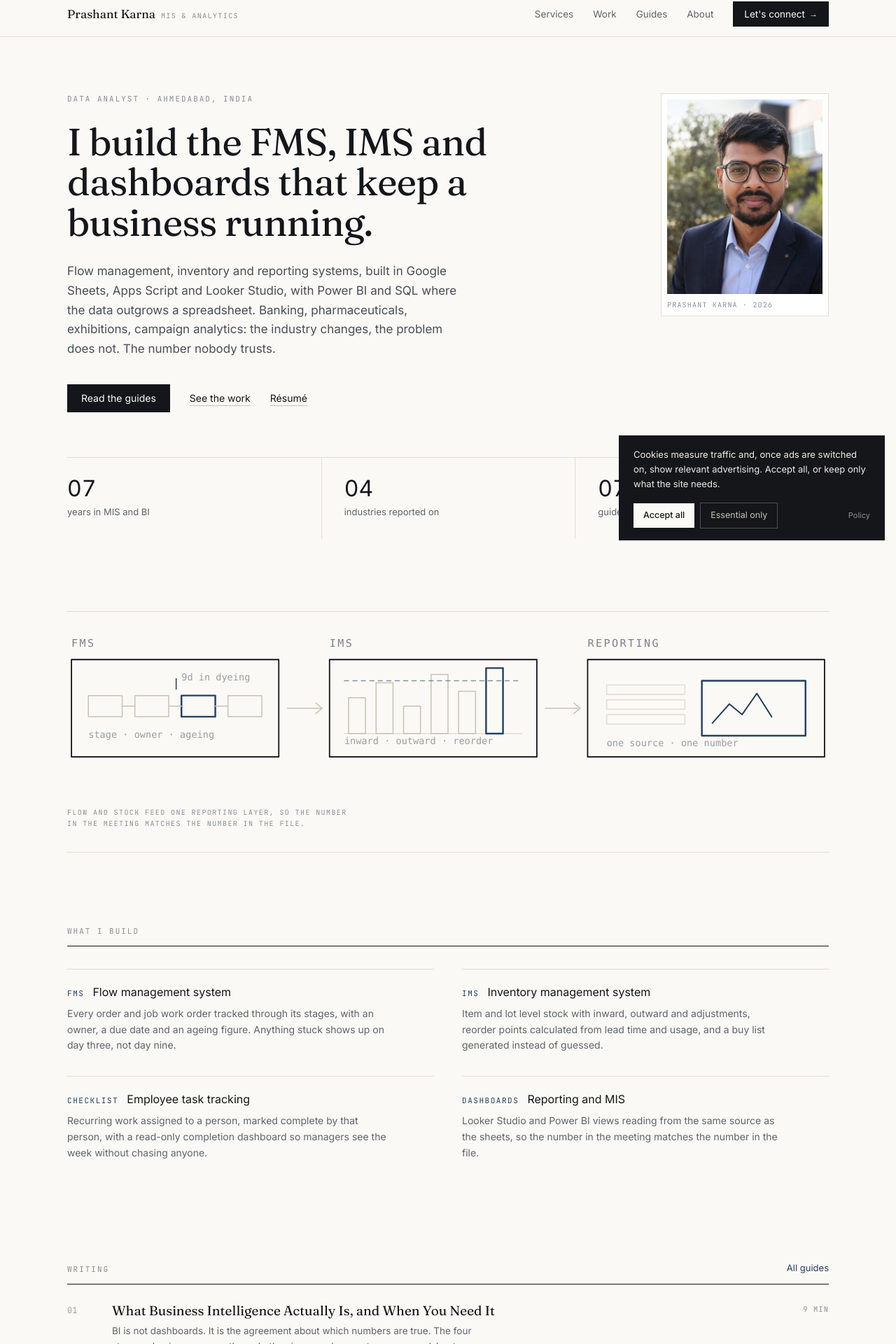
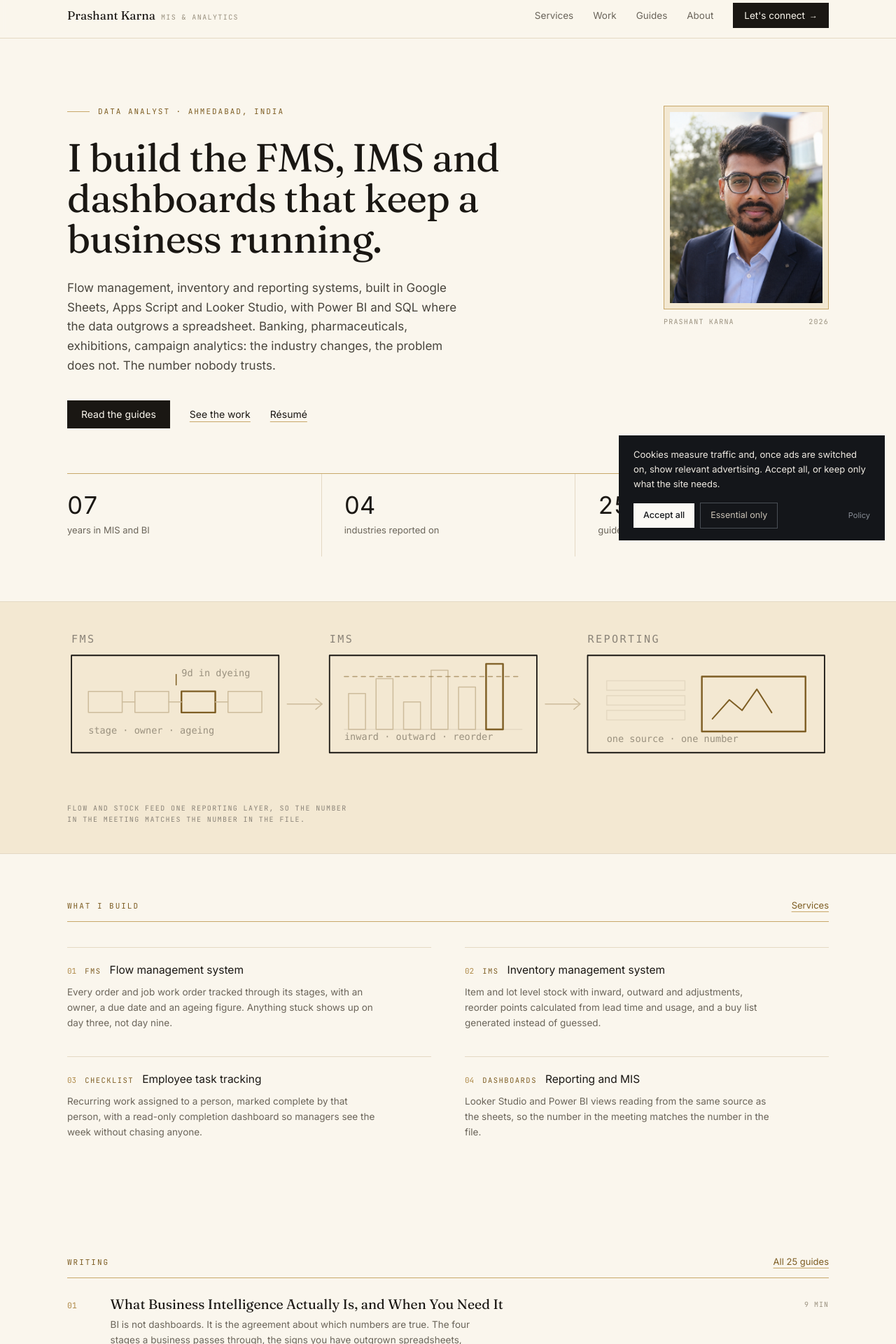
Before and after one commit to legitanna/Prashant-Portfolio, a Next.js app: page / in a window 1280 px wide. Shown: the part 12-1932 px from the top of the page at 70% size. Built offline with nearby package versions, Linux system fonts and the light colour scheme.

Commit message:
Warm brass palette and rebalanced homepage hierarchy

```diff
--- a/app/globals.css
+++ b/app/globals.css
@@ -4,12 +4,14 @@
 
 @layer base {
   :root {
-    --paper: #fbf9f5;
-    --ink: #14161a;
-    --ink-soft: #2b2f35;
-    --muted: #5f646c;
-    --rule: #e2ddd4;
-    --accent: #24405e;
+    --paper: #faf6ed;
+    --paper-deep: #f3e8d2;
+    --ink: #1a1713;
+    --ink-soft: #33302a;
+    --muted: #6b655a;
+    --rule: #e4d9c4;
+    --brass: #7e5e24;
+    --brass-line: #c8a86a;
   }
 
   html {
@@ -24,8 +26,8 @@
   }
 
   ::selection {
-    background: #24405e;
-    color: #fbf9f5;
+    background: #7e5e24;
+    color: #faf6ed;
   }
 
   a {
@@ -33,7 +35,7 @@
   }
 
   :focus-visible {
-    outline: 2px solid var(--accent);
+    outline: 2px solid var(--brass);
     outline-offset: 3px;
   }
 }
@@ -48,7 +50,9 @@
   }
 
   .eyebrow {
-    @apply font-mono text-[11px] uppercase tracking-[0.18em] text-[#8a8f97];
+    @apply font-mono text-[11px] uppercase tracking-[0.18em];
+    color: var(--brass);
+    font-weight: 500;
   }
 
   .display {
@@ -62,8 +66,14 @@
     border-top: 1px solid var(--rule);
   }
 
+  .band {
+    background: var(--paper-deep);
+  }
+
   .tag {
-    @apply inline-flex items-center border border-[#e2ddd4] px-2 py-[3px] font-mono text-[10px] uppercase tracking-[0.12em] text-[#5f646c];
+    @apply inline-flex items-center border px-2 py-[3px] font-mono text-[10px] uppercase tracking-[0.12em];
+    border-color: var(--rule);
+    color: var(--muted);
   }
 
   .btn {
@@ -71,20 +81,40 @@
   }
 
   .btn-solid {
-    @apply btn bg-[#14161a] text-[#fbf9f5] hover:bg-[#24405e];
+    @apply btn bg-[#1a1713] text-[#faf6ed];
+  }
+
+  .btn-solid:hover {
+    background: var(--brass);
   }
 
   .btn-ghost {
-    @apply btn border border-[#e2ddd4] text-[#14161a] hover:border-[#14161a];
+    @apply btn border text-[#1a1713];
+    border-color: var(--rule);
+  }
+
+  .btn-ghost:hover {
+    border-color: var(--brass);
+    color: var(--brass);
   }
 
   .link-quiet {
-    @apply text-[#24405e] underline decoration-[#c9c2b6] decoration-1 hover:decoration-[#24405e];
+    @apply underline decoration-1;
+    color: var(--brass);
+    text-decoration-color: var(--brass-line);
+  }
+
+  .link-quiet:hover {
+    text-decoration-color: var(--brass);
   }
 
   .num {
     font-variant-numeric: tabular-nums;
     font-feature-settings: 'tnum' 1;
+  }
+
+  .hair {
+    border-top: 1px solid var(--brass-line);
   }
 }
 
--- a/app/page.tsx
+++ b/app/page.tsx
@@ -6,7 +6,7 @@ import { Figure, PipelineDiagram } from '@/components/Diagrams';
 const stats = [
   { value: '07', label: 'years in MIS and BI' },
   { value: '04', label: 'industries reported on' },
-  { value: '07', label: 'guides published' },
+  { value: '25', label: 'guides published' },
 ];
 
 const work = [
@@ -30,22 +30,48 @@ const work = [
   },
 ];
 
+const builds = [
+  {
+    term: 'FMS',
+    name: 'Flow management system',
+    text: 'Every order and job work order tracked through its stages, with an owner, a due date and an ageing figure. Anything stuck shows up on day three, not day nine.',
+  },
+  {
+    term: 'IMS',
+    name: 'Inventory management system',
+    text: 'Item and lot level stock with inward, outward and adjustments, reorder points calculated from lead time and usage, and a buy list generated instead of guessed.',
+  },
+  {
+    term: 'Checklist',
+    name: 'Employee task tracking',
+    text: 'Recurring work assigned to a person, marked complete by that person, with a read-only completion dashboard so managers see the week without chasing anyone.',
+  },
+  {
+    term: 'Dashboards',
+    name: 'Reporting and MIS',
+    text: 'Looker Studio and Power BI views reading from the same source as the sheets, so the number in the meeting matches the number in the file.',
+  },
+];
+
 export default function Home() {
   const guides = getAllGuides().slice(0, 4);
 
   return (
     <>
       {/* Hero */}
-      <section className="wrap pb-14 pt-16 sm:pt-20">
-        <div className="grid items-start gap-12 md:grid-cols-[1fr_200px] md:gap-10 lg:grid-cols-[1fr_260px] lg:gap-16">
+      <section className="wrap pb-16 pt-16 sm:pt-24">
+        <div className="grid items-start gap-12 md:grid-cols-[1fr_165px] md:gap-8 lg:grid-cols-[1fr_250px] lg:gap-16">
           <div>
-            <p className="eyebrow">Data analyst · Ahmedabad, India</p>
+            <div className="flex items-center gap-3">
+              <span className="h-px w-8 bg-[#c8a86a]" />
+              <p className="eyebrow">Data analyst · Ahmedabad, India</p>
+            </div>
 
-            <h1 className="display mt-6 max-w-[20ch] text-[2.6rem] sm:text-[3.4rem]">
+            <h1 className="display mt-7 max-w-[24ch] text-[2.4rem] leading-[1.04] sm:text-[2.9rem] md:text-[2.35rem] lg:text-[3.5rem]">
               I build the FMS, IMS and dashboards that keep a business running.
             </h1>
 
-            <p className="mt-7 max-w-[54ch] text-[17px] leading-relaxed text-[#4a4f56]">
+            <p className="mt-7 max-w-[54ch] text-[17px] leading-relaxed text-[#4a463e]">
               Flow management, inventory and reporting systems, built in Google Sheets, Apps
               Script and Looker Studio, with Power BI and SQL where the data outgrows a
               spreadsheet. Banking, pharmaceuticals, exhibitions, campaign analytics: the
@@ -58,7 +84,7 @@ export default function Home() {
               </Link>
               <Link
                 href="/projects"
-                className="text-sm text-[#14161a] underline decoration-[#c9c2b6] decoration-1 underline-offset-[5px] hover:decoration-[#14161a]"
+                className="text-sm text-[#1a1713] underline decoration-[#c8a86a] decoration-1 underline-offset-[5px] transition-colors hover:decoration-[#7e5e24] hover:text-[#7e5e24]"
               >
                 See the work
               </Link>
@@ -66,7 +92,7 @@ export default function Home() {
                 href="/Prashant_Karna_Resume.pdf"
                 target="_blank"
                 rel="noopener noreferrer"
-                className="text-sm text-[#14161a] underline decoration-[#c9c2b6] decoration-1 underline-offset-[5px] hover:decoration-[#14161a]"
+                className="text-sm text-[#1a1713] underline decoration-[#c8a86a] decoration-1 underline-offset-[5px] transition-colors hover:decoration-[#7e5e24] hover:text-[#7e5e24]"
               >
                 Résumé
               </a>
@@ -74,42 +100,47 @@ export default function Home() {
           </div>
 
           <div className="flex justify-start md:justify-end">
-            <div className="w-full max-w-[240px] border border-[#e2ddd4] bg-white p-2 md:max-w-[180px] lg:max-w-[240px]">
-              <div className="relative aspect-[4/5] w-full overflow-hidden">
-                <Image
-                  src="/images/Linkedin_Pic.png"
-                  alt="Prashant Karna"
-                  fill
-                  sizes="240px"
-                  className="object-cover"
-                  priority
-                />
+            <div className="w-full max-w-[236px]">
+              <div className="border border-[#c8a86a] bg-[#f3e8d2] p-2">
+                <div className="relative aspect-[4/5] w-full overflow-hidden">
+                  <Image
+                    src="/images/Linkedin_Pic.png"
+                    alt="Prashant Karna"
+                    fill
+                    sizes="236px"
+                    className="object-cover"
+                    priority
+                  />
+                </div>
               </div>
-              <p className="mt-2 font-mono text-[10px] uppercase tracking-[0.12em] text-[#8a8f97]">
-                Prashant Karna · 2026
+              <p className="mt-2.5 flex items-center justify-between font-mono text-[10px] uppercase tracking-[0.12em] text-[#9a917f]">
+                <span>Prashant Karna</span>
+                <span>2026</span>
               </p>
             </div>
           </div>
         </div>
 
-        <dl className="mt-16 grid grid-cols-1 border-t border-[#e2ddd4] sm:grid-cols-3">
+        <dl className="mt-16 grid grid-cols-1 border-t border-[#c8a86a] sm:grid-cols-3">
           {stats.map((s, i) => (
             <div
               key={s.label}
-              className={`py-6 sm:py-7 ${
-                i > 0 ? 'border-t border-[#e2ddd4] sm:border-l sm:border-t-0 sm:pl-8' : 'sm:pr-8'
+              className={`py-7 ${
+                i > 0
+                  ? 'border-t border-[#e4d9c4] sm:border-l sm:border-t-0 sm:pl-8'
+                  : 'sm:pr-8'
               }`}
             >
-              <dt className="num text-[2rem] leading-none text-[#14161a]">{s.value}</dt>
-              <dd className="mt-2 text-[13px] text-[#5f646c]">{s.label}</dd>
+              <dt className="num text-[2.15rem] leading-none text-[#1a1713]">{s.value}</dt>
+              <dd className="mt-2 text-[13px] text-[#6b655a]">{s.label}</dd>
             </div>
           ))}
         </dl>
       </section>
 
       {/* Schematic */}
-      <section className="wrap py-12">
-        <div className="border-y border-[#e2ddd4] py-8">
+      <section className="band border-y border-[#e4d9c4] py-10">
+        <div className="wrap">
           <Figure caption="Flow and stock feed one reporting layer, so the number in the meeting matches the number in the file.">
             <PipelineDiagram className="h-auto w-full" />
           </Figure>
@@ -117,42 +148,30 @@ export default function Home() {
       </section>
 
       {/* What I build */}
-      <section className="wrap py-14">
-        <div className="border-b border-[#14161a] pb-3">
+      <section className="wrap py-16">
+        <div className="flex items-baseline justify-between gap-6 border-b border-[#c8a86a] pb-3">
           <h2 className="eyebrow">What I build</h2>
+          <Link
+            href="/services"
+            className="text-[13px] text-[#7e5e24] underline decoration-[#c8a86a] underline-offset-4 hover:decoration-[#7e5e24]"
+          >
+            Services
+          </Link>
         </div>
 
-        <div className="grid gap-x-10 gap-y-8 py-8 sm:grid-cols-2">
-          {[
-            {
-              term: 'FMS',
-              name: 'Flow management system',
-              text: 'Every order and job work order tracked through its stages, with an owner, a due date and an ageing figure. Anything stuck shows up on day three, not day nine.',
-            },
-            {
-              term: 'IMS',
-              name: 'Inventory management system',
-              text: 'Item and lot level stock with inward, outward and adjustments, reorder points calculated from lead time and usage, and a buy list generated instead of guessed.',
-            },
-            {
-              term: 'Checklist',
-              name: 'Employee task tracking',
-              text: 'Recurring work assigned to a person, marked complete by that person, with a read-only completion dashboard so managers see the week without chasing anyone.',
-            },
-            {
-              term: 'Dashboards',
-              name: 'Reporting and MIS',
-              text: 'Looker Studio and Power BI views reading from the same source as the sheets, so the number in the meeting matches the number in the file.',
-            },
-          ].map((item) => (
-            <div key={item.term} className="border-t border-[#e2ddd4] pt-5">
+        <div className="grid gap-x-12 gap-y-9 py-9 sm:grid-cols-2">
+          {builds.map((item, i) => (
+            <div key={item.term} className="border-t border-[#e4d9c4] pt-5">
               <div className="flex items-baseline gap-3">
-                <span className="font-mono text-[11px] uppercase tracking-[0.14em] text-[#24405e]">
+                <span className="num font-mono text-[11px] text-[#b08b4a]">
+                  {String(i + 1).padStart(2, '0')}
+                </span>
+                <span className="font-mono text-[10.5px] uppercase tracking-[0.14em] text-[#7e5e24]">
                   {item.term}
                 </span>
-                <h3 className="text-[16px] text-[#14161a]">{item.name}</h3>
+                <h3 className="text-[15.5px] text-[#1a1713]">{item.name}</h3>
               </div>
-              <p className="mt-2 max-w-[52ch] text-[14px] leading-relaxed text-[#5f646c]">
+              <p className="mt-2.5 max-w-[52ch] text-[13.5px] leading-relaxed text-[#6b655a]">
                 {item.text}
               </p>
             </div>
@@ -161,38 +180,39 @@ export default function Home() {
       </section>
 
       {/* Writing */}
-      <section className="wrap py-14">
-        <div className="flex items-end justify-between gap-6 border-b border-[#14161a] pb-3">
-          <div>
-            <h2 className="eyebrow">Writing</h2>
-          </div>
-          <Link href="/guides" className="text-[13px] text-[#24405e] hover:underline">
-            All guides
+      <section className="wrap py-16">
+        <div className="flex items-baseline justify-between gap-6 border-b border-[#c8a86a] pb-3">
+          <h2 className="eyebrow">Writing</h2>
+          <Link
+            href="/guides"
+            className="text-[13px] text-[#7e5e24] underline decoration-[#c8a86a] underline-offset-4 hover:decoration-[#7e5e24]"
+          >
+            All 25 guides
           </Link>
         </div>
 
         <ol>
           {guides.map((guide, i) => (
-            <li key={guide.slug} className="border-b border-[#e2ddd4]">
+            <li key={guide.slug} className="border-b border-[#e4d9c4]">
               <Link
                 href={`/guides/${guide.slug}`}
-                className="group grid grid-cols-[2.5rem_1fr] items-start gap-x-4 py-6 sm:grid-cols-[3rem_1fr_7rem]"
+                className="group grid grid-cols-[2.2rem_1fr] items-start gap-x-5 py-6 sm:grid-cols-[2.6rem_1fr_7rem]"
               >
-                <span className="num pt-1 font-mono text-[12px] text-[#a8a29a]">
+                <span className="num pt-1.5 font-mono text-[11.5px] text-[#b08b4a]">
                   {String(i + 1).padStart(2, '0')}
                 </span>
                 <span>
                   <span
-                    className="block text-[19px] leading-snug text-[#14161a] group-hover:underline group-hover:decoration-[#c9c2b6] group-hover:underline-offset-4"
+                    className="block text-[19.5px] leading-snug text-[#1a1713] transition-colors group-hover:text-[#7e5e24]"
                     style={{ fontFamily: 'var(--font-display), Georgia, serif' }}
                   >
                     {guide.title}
                   </span>
-                  <span className="mt-1.5 block max-w-[62ch] text-[13.5px] leading-relaxed text-[#5f646c]">
+                  <span className="mt-1.5 block max-w-[62ch] text-[13.5px] leading-relaxed text-[#6b655a]">
                     {guide.description}
                   </span>
                 </span>
-                <span className="hidden pt-1 text-right font-mono text-[10.5px] uppercase tracking-[0.1em] text-[#8a8f97] sm:block">
+                <span className="hidden pt-1.5 text-right font-mono text-[10px] uppercase tracking-[0.1em] text-[#9a917f] sm:block">
                   {guide.readMinutes} min
                 </span>
               </Link>
@@ -202,26 +222,35 @@ export default function Home() {
       </section>
 
       {/* Work */}
-      <section className="wrap py-14">
-        <div className="flex items-end justify-between gap-6 border-b border-[#14161a] pb-3">
+      <section className="wrap py-16">
+        <div className="flex items-baseline justify-between gap-6 border-b border-[#c8a86a] pb-3">
           <h2 className="eyebrow">Selected work</h2>
-          <Link href="/projects" className="text-[13px] text-[#24405e] hover:underline">
+          <Link
+            href="/projects"
+            className="text-[13px] text-[#7e5e24] underline decoration-[#c8a86a] underline-offset-4 hover:decoration-[#7e5e24]"
+          >
             All projects
           </Link>
         </div>
 
         <ul>
           {work.map((item) => (
-            <li key={item.title} className="border-b border-[#e2ddd4]">
-              <Link href={item.href} className="group grid gap-2 py-6 sm:grid-cols-[3rem_1fr] sm:gap-x-4">
-                <span className="num pt-1 font-mono text-[12px] text-[#a8a29a]">{item.year}</span>
+            <li key={item.title} className="border-b border-[#e4d9c4]">
+              <Link
+                href={item.href}
+                className="group grid gap-2 py-6 sm:grid-cols-[3rem_1fr] sm:gap-x-5"
+              >
+                <span className="num pt-1.5 font-mono text-[11.5px] text-[#b08b4a]">
+                  {item.year}
+                </span>
                 <span>
-                  <span className="block text-[19px] text-[#14161a] group-hover:underline group-hover:decoration-[#c9c2b6] group-hover:underline-offset-4"
+                  <span
+                    className="block text-[19.5px] text-[#1a1713] transition-colors group-hover:text-[#7e5e24]"
                     style={{ fontFamily: 'var(--font-display), Georgia, serif' }}
                   >
                     {item.title}
                   </span>
-                  <span className="mt-1.5 block max-w-[62ch] text-[13.5px] leading-relaxed text-[#5f646c]">
+                  <span className="mt-1.5 block max-w-[62ch] text-[13.5px] leading-relaxed text-[#6b655a]">
                     {item.note}
                   </span>
                 </span>
@@ -231,21 +260,22 @@ export default function Home() {
         </ul>
       </section>
 
-      {/* Availability */}
-      <section className="wrap py-14">
-        <div className="border-t border-[#e2ddd4] pt-10">
-          <p className="eyebrow">Work with me</p>
-          <p className="mt-4 max-w-[52ch] text-[19px] leading-relaxed text-[#2b2f35]">
-            Building a reporting system and not sure where to start? I take on a small number
-            of freelance builds alongside my work.
-          </p>
-          <Link
-            href="/contact"
-            className="mt-6 inline-flex items-center gap-2 border-b border-[#14161a] pb-1 text-[15px] text-[#14161a] transition-colors hover:border-[#24405e] hover:text-[#24405e]"
-          >
-            Let&apos;s connect
-            <span aria-hidden="true">→</span>
-          </Link>
+      {/* Work with me */}
+      <section className="band border-y border-[#e4d9c4] py-14">
+        <div className="wrap">
+          <div className="flex flex-col gap-7 sm:flex-row sm:items-end sm:justify-between">
+            <div>
+              <p className="eyebrow">Work with me</p>
+              <p className="mt-4 max-w-[46ch] text-[20px] leading-relaxed text-[#33302a]">
+                Building a reporting system and not sure where to start? I take on a small
+                number of freelance builds alongside my work.
+              </p>
+            </div>
+            <Link href="/contact" className="btn-solid shrink-0">
+              Let&apos;s connect
+              <span aria-hidden="true">→</span>
+            </Link>
+          </div>
         </div>
       </section>
     </>
--- a/components/Diagrams.tsx
+++ b/components/Diagrams.tsx
@@ -1,10 +1,10 @@
 type Props = { className?: string };
 
-const ink = '#14161a';
-const accent = '#24405e';
-const rule = '#c9c2b6';
-const faint = '#e2ddd4';
-const muted = '#7d828a';
+const ink = '#1a1713';
+const accent = '#7e5e24';
+const rule = '#cdbc9c';
+const faint = '#e5d9c2';
+const muted = '#8a8378';
 
 const label = {
   fill: muted,
@@ -14,7 +14,7 @@ const label = {
 };
 
 const small = {
-  fill: '#9a9ea5',
+  fill: '#9a917f',
   fontSize: '9',
   fontFamily: 'ui-monospace, SFMono-Regular, Menlo, monospace',
 };
@@ -172,7 +172,7 @@ export function Figure({ children, caption }: { children: React.ReactNode; capti
   return (
     <figure>
       {children}
-      <figcaption className="mt-5 max-w-[70ch] font-mono text-[10px] uppercase leading-relaxed tracking-[0.14em] text-[#8a8f97]">
+      <figcaption className="mt-5 max-w-[70ch] font-mono text-[10px] uppercase leading-relaxed tracking-[0.14em] text-[#8a8378]">
         {caption}
       </figcaption>
     </figure>
--- a/components/SiteNav.tsx
+++ b/components/SiteNav.tsx
@@ -21,15 +21,16 @@ export default function SiteNav() {
     pathname === href || (href !== '/' && pathname.startsWith(href));
 
   return (
-    <header className="sticky top-0 z-40 border-b border-[#e2ddd4] bg-[#fbf9f5]/95 backdrop-blur-sm print:hidden">
+    <header className="sticky top-0 z-40 border-b border-[#e4d9c4] bg-[#faf6ed]/95 backdrop-blur-sm print:hidden">
+      <div className="h-[2px] bg-[#c8a86a]" />
       <div className="wrap flex h-16 items-center justify-between">
         <Link
           href="/"
-          className="font-display text-[17px] text-[#14161a]"
+          className="font-display text-[17px] text-[#1a1713]"
           style={{ fontFamily: 'var(--font-display), Georgia, serif' }}
         >
           Prashant Karna
-          <span className="ml-2 hidden font-mono text-[10px] uppercase tracking-[0.14em] text-[#8a8f97] sm:inline">
+          <span className="ml-2 hidden font-mono text-[10px] uppercase tracking-[0.14em] text-[#9a917f] sm:inline">
             MIS &amp; analytics
           </span>
         </Link>
@@ -41,8 +42,8 @@ export default function SiteNav() {
               href={link.href}
               className={`text-[13.5px] transition-colors ${
                 isActive(link.href)
-                  ? 'text-[#14161a] underline decoration-[#14161a] decoration-1 underline-offset-[6px]'
-                  : 'text-[#5f646c] hover:text-[#14161a]'
+                  ? 'text-[#1a1713] underline decoration-[#1a1713] decoration-1 underline-offset-[6px]'
+                  : 'text-[#6b655a] hover:text-[#1a1713]'
               }`}
             >
               {link.label}
@@ -53,8 +54,8 @@ export default function SiteNav() {
             href={cta.href}
             className={`inline-flex items-center gap-1.5 px-4 py-2 text-[13.5px] transition-colors ${
               isActive(cta.href)
-                ? 'bg-[#24405e] text-[#fbf9f5]'
-                : 'bg-[#14161a] text-[#fbf9f5] hover:bg-[#24405e]'
+                ? 'bg-[#7e5e24] text-[#faf6ed]'
+                : 'bg-[#1a1713] text-[#faf6ed] hover:bg-[#7e5e24]'
             }`}
           >
             {cta.label}
@@ -68,7 +69,7 @@ export default function SiteNav() {
           onClick={() => setOpen(!open)}
           aria-label="Toggle menu"
           aria-expanded={open}
-          className="md:hidden -mr-2 p-2 text-[#14161a]"
+          className="md:hidden -mr-2 p-2 text-[#1a1713]"
         >
           <svg width="20" height="20" viewBox="0 0 20 20" fill="none" stroke="currentColor" strokeWidth="1.5">
             {open ? (
@@ -84,14 +85,14 @@ export default function SiteNav() {
       </div>
 
       {open && (
-        <div className="border-t border-[#e2ddd4] md:hidden">
+        <div className="border-t border-[#e4d9c4] md:hidden">
           <div className="wrap flex flex-col py-2">
             {links.map((link) => (
               <Link
                 key={link.href}
                 href={link.href}
                 onClick={() => setOpen(false)}
-                className="border-b border-[#efeae2] py-3 text-sm text-[#2b2f35] last:border-0"
+                className="border-b border-[#f0e6d3] py-3 text-sm text-[#2b2f35] last:border-0"
               >
                 {link.label}
               </Link>
@@ -99,7 +100,7 @@ export default function SiteNav() {
             <Link
               href={cta.href}
               onClick={() => setOpen(false)}
-              className="mt-3 mb-2 flex items-center justify-between bg-[#14161a] px-4 py-3 text-sm text-[#fbf9f5]"
+              className="mt-3 mb-2 flex items-center justify-between bg-[#1a1713] px-4 py-3 text-sm text-[#faf6ed]"
             >
               {cta.label}
               <span aria-hidden="true">→</span>
```
Also changed, not shown: components/SiteFooter.tsx (+10 -10 lines).
